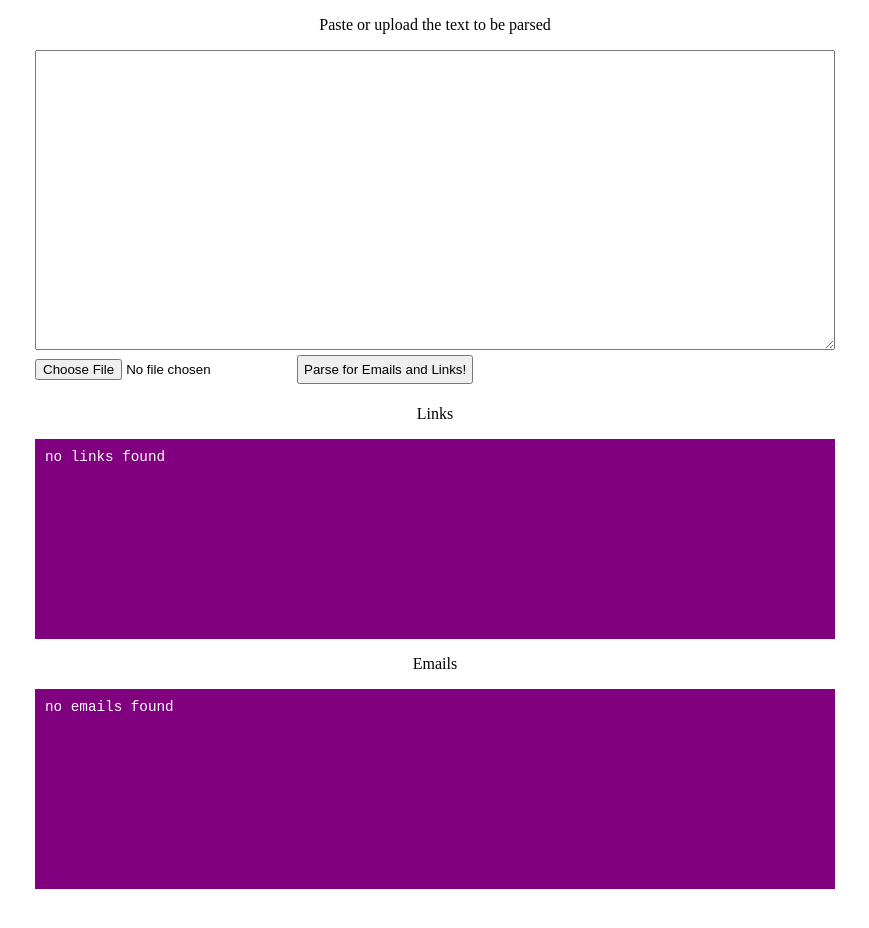
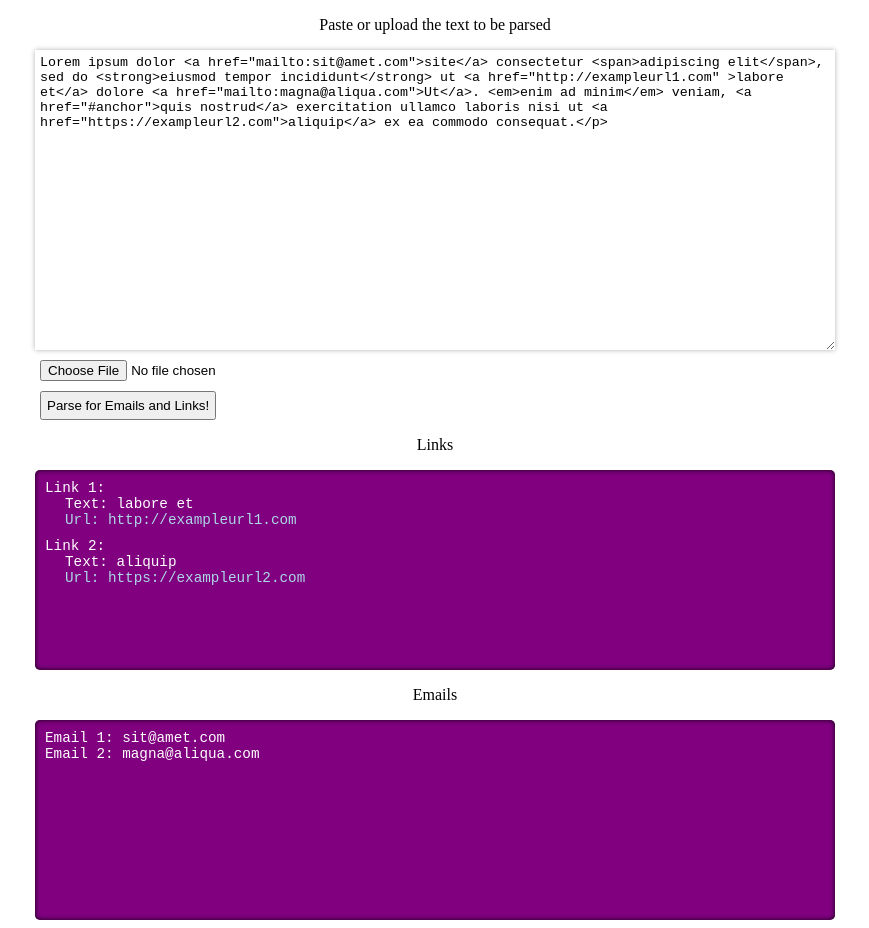
Before and after one commit to rafuka/LinksAndEmailsParser, a plain HTML site: page index.html in a window 1280 px wide. Both pictures are taken after a click on the button "Parse for Emails and Links!". Shown: the whole page, without its empty margins (205-1074 px from the left). Before the commit the page ends 897 px from the top, so only its background shows below. Drawn offline with Linux system fonts and the light colour scheme.

Commit message:
better styles

```diff
--- a/scripts.js
+++ b/scripts.js
@@ -1,10 +1,16 @@
 
 
-var uploadBtn 	= document.getElementById('upload-btn');
-var parseBtn 	= document.getElementById('parse-btn');
-var inputArea 	= document.getElementById('input-area');
-var outputLinks  = document.getElementById('output-links');
-var outputEmails  = document.getElementById('output-emails');
+var uploadBtn 		= document.getElementById('upload-btn');
+var parseBtn 		= document.getElementById('parse-btn');
+var inputArea 		= document.getElementById('input-area');
+var outputLinks  	= document.getElementById('output-links');
+var outputEmails  	= document.getElementById('output-emails');
+
+
+if (testInputString) {
+	inputArea.value = testInputString;
+	inputArea.select();
+}
 
 
 uploadBtn.addEventListener('input', handleUpload, false);
@@ -36,20 +42,28 @@ function handleParse(event) {
 	if (parseResult.links.length > 0) {
 		var links = parseResult.links;
 		for (var i = 0; i < links.length; i++) {
-			var pText = document.createElement('p');
+			var pLink = document.createElement('p');
+
 			var pUrl = document.createElement('p');
 			pUrl.classList.add('link-p');
+
 			var div = document.createElement('div');
 			div.classList.add('link-div');
-			var divTextNode = document.createTextNode('Link ' + (i+1) + ':');
-			var pTextTextNode = document.createTextNode('Text: ' + links[i].linkText);
-			var pUrlTextNode = document.createTextNode('Url: ' + links[i].url);
+			var divText = 'Link ' + (i+1) + ':';
+			var divTextNode = document.createTextNode(divText);
 
-			pText.appendChild(pTextTextNode);
+
+			var pLinkText = 'Text: ' + links[i].linkText;
+			var pLinkTextNode = document.createTextNode(pLinkText);
+
+			var pUrlText = 'Url: ' + links[i].url;
+			var pUrlTextNode = document.createTextNode(pUrlText);
+
+			pLink.appendChild(pLinkTextNode);
 			pUrl.appendChild(pUrlTextNode);
 
 			div.appendChild(divTextNode);
-			div.appendChild(pText);
+			div.appendChild(pLink);
 			div.appendChild(pUrl);
 			outputLinks.appendChild(div);
 		}
@@ -63,13 +77,14 @@ function handleParse(event) {
 	if (parseResult.emails.length > 0) {
 		var emails = parseResult.emails;
 		for (var i = 0; i < emails.length; i++) {
+
 			var div = document.createElement('div');
-			var divTextNode = document.createTextNode('Email ' + (i+1) + ': ' + emails[i]);
+			var divText = 'Email ' + (i+1) + ': ' + emails[i];
+			var divTextNode = document.createTextNode(divText);
 
 			div.appendChild(divTextNode);
 
 			outputEmails.appendChild(div);
-
 		}
 	}
 	else {
--- a/styles.css
+++ b/styles.css
@@ -10,24 +10,34 @@
 }
 
 #input-area {
+	border: none;
+	box-shadow: 0px 0px 5px rgba(0,0,0,0.3);
 	width: 100%;
 	height: 300px;
 	display: block;
+	padding: 5px;
 }
 
-button {
+#parse-btn, #upload-btn {
 	cursor: pointer;
 	margin: 5px;
 	padding: 5px;
+	display: block;
+}
+
+#upload-btn {
+	padding-left: 0px;
 }
 
 #output-links, #output-emails {
+	box-shadow: inset 0px 0px 5px rgba(0,0,0,0.9);
 	display: block;
 	width: 100%;
 	max-width: 800px;
 	margin: 0 auto;
 	padding: 10px;
 	background-color: purple;
+	border-radius: 5px;
 	min-height: 200px;
 	overflow-y: auto;
 	font-family: monospace;
```
